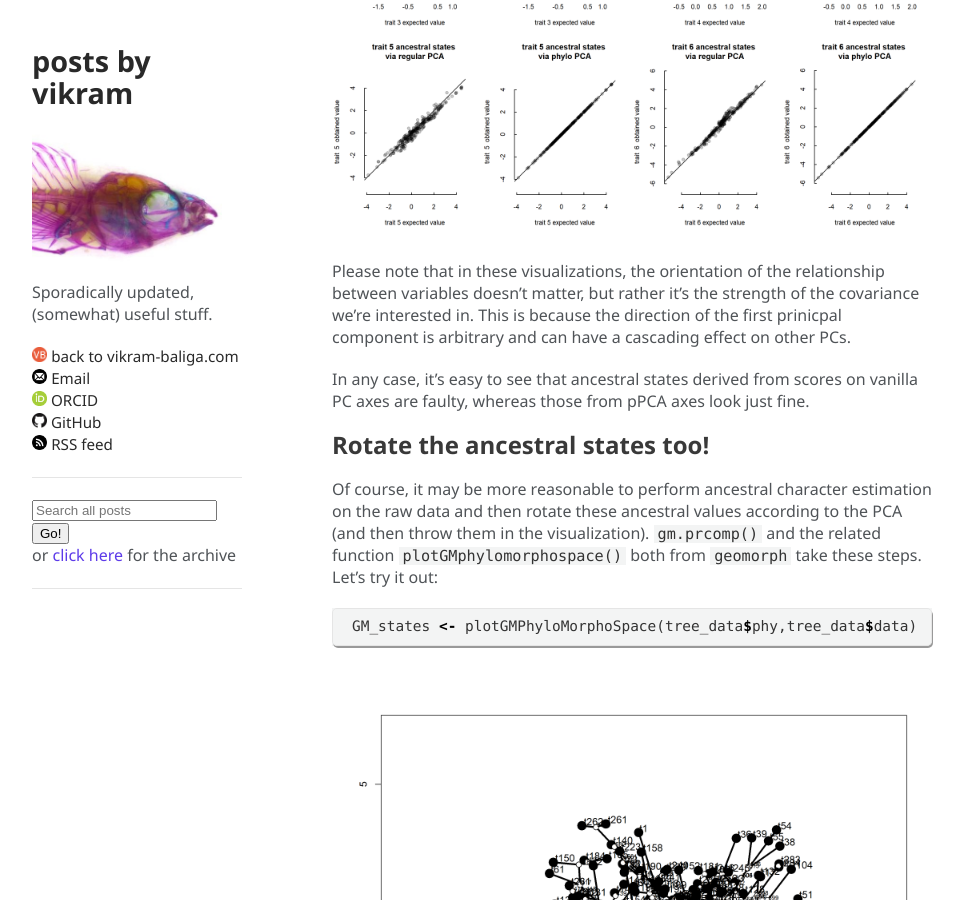
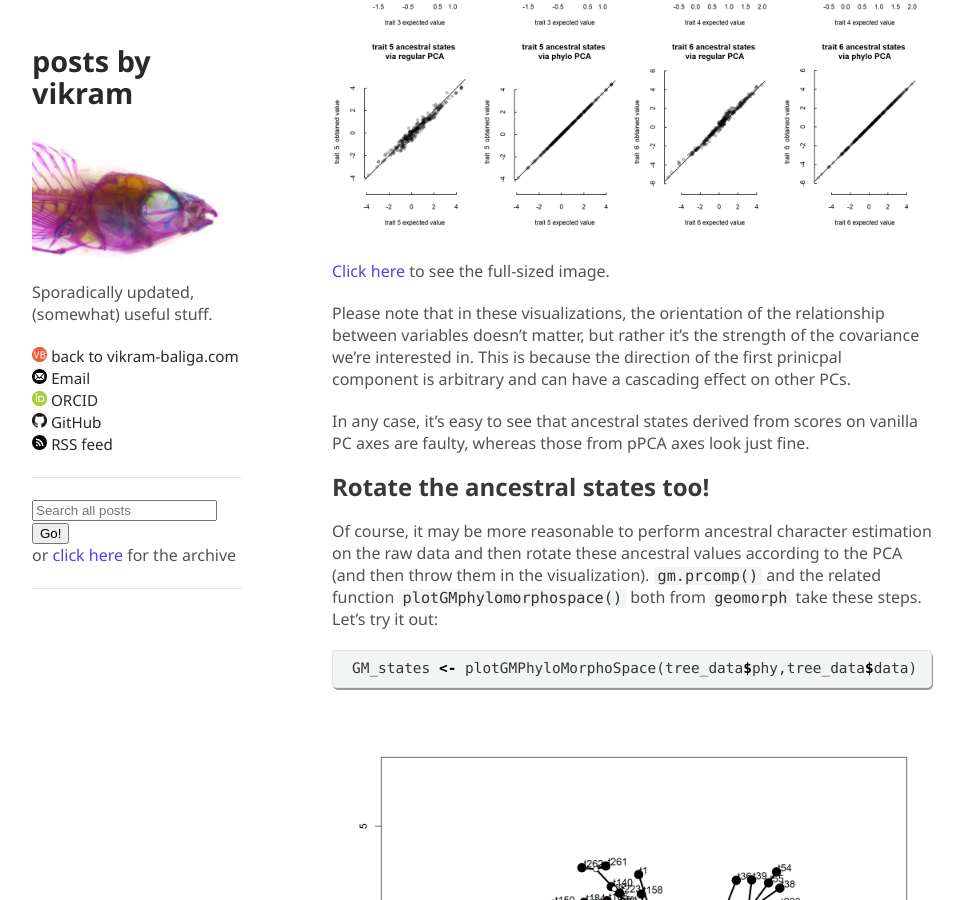
Before and after one commit to vbaliga/vbaliga.github.io, a Jekyll site: the page built from _posts/2019-08-30-PCA-and-inferring-ancestral-states.md, in a window 1280 px wide and 900 px high, scrolled down 6669 px. Shown: the whole window, without its empty margins (158-1122 px from the left). Built offline with Jekyll 4.4.1, drawn with Linux system fonts in a browser that asks for light colours; a script that is not in the unit is left out.

Commit message:
Update 2019-08-30-PCA-and-inferring-ancestral-states.md

````diff
--- a/_posts/2019-08-30-PCA-and-inferring-ancestral-states.md
+++ b/_posts/2019-08-30-PCA-and-inferring-ancestral-states.md
@@ -234,6 +234,8 @@ plot_fun(i)
 ```
 ![](https://github.com/vbaliga/vbaliga.github.io/raw/master/images/2019-08-30/ancestral_states_vs_pca-1.png)<!-- -->
 
+[Click here](https://github.com/vbaliga/vbaliga.github.io/raw/master/images/2019-08-30/ancestral_states_vs_pca-1.png) to see the full-sized image.
+
 Please note that in these visualizations, the orientation of the relationship between variables doesn’t matter, but rather it’s the strength of the covariance we’re interested in. This is because the direction of the first prinicpal component is arbitrary and can have a cascading effect on other PCs.
 
 In any case, it’s easy to see that ancestral states derived from scores on vanilla PC axes are faulty, whereas those from pPCA axes look just fine.
````
